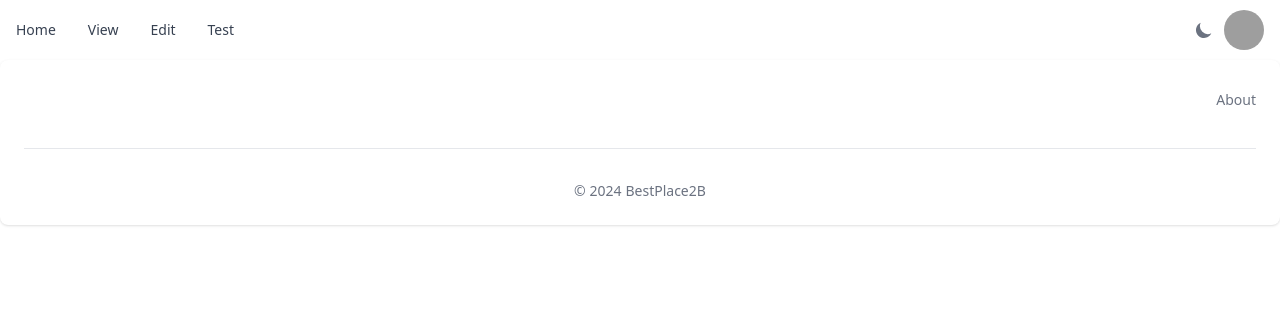
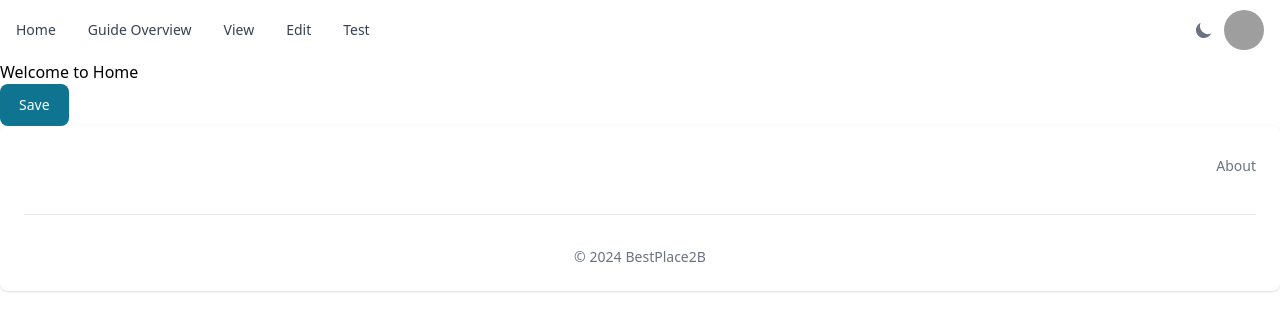
Before and after one commit to Poisonlocket/best_place_2b_baselhack_24, a React (Create React App) app in the folder code/2b-a-frontend-dev/: page /overview in a window 1280 px wide. Shown: the top 330 px of the page. Built offline with nearby package versions, Linux system fonts and the light colour scheme; grey boxes are pictures that could not be loaded.

Commit message:
feat: add overview page

```diff
--- a/code/2b-a-frontend-dev/src/App.js
+++ b/code/2b-a-frontend-dev/src/App.js
@@ -11,6 +11,7 @@ import Edit from "./pages/Edit";
 import View from "./pages/View";
 import Test from "./pages/Test";
 import OurFooter from './components/Footerbar';
+import GuideOverview from './pages/GuideOverview';
 
 
 function App() {
@@ -19,6 +20,7 @@ function App() {
       <Navbar />
       <Routes>
         <Route exact path="/" element={<Home />} />
+        <Route path="/overview" element={<GuideOverview />} />
         <Route path="/edit" element={<Edit />} />
         <Route path="/view" element={<View />} />
         <Route path="/test" element={<Test />} />
--- /dev/null
+++ b/code/2b-a-frontend-dev/src/components/AllGuides.js
@@ -0,0 +1,44 @@
+import React, { useState } from 'react';
+import { Button } from "flowbite-react"
+import axios from 'axios';
+import FormData from 'form-data';
+
+function AllGuides({ setIDList }) {
+  const [guideID, setGuideID] = useState("no_id")
+
+  async function getData() {
+    let data = new FormData();
+    for(let file of filesWithID) {
+      if(file) {
+        data.append('awesome_files', file.fileContent, guideID + "." + file.displayInfo());
+      }
+    }
+    return data;
+  }
+
+  async function storeImages() {
+    const data = await getData()
+    axios.post("http://localhost:5000/upload", data, {
+      headers: {
+        'accept': 'application/json',
+        'Content-Encoding': 'gzip',
+        'Accept-Language': 'en-US,en;q=0.8',
+        'Content-Type': `multipart/form-data; boundary=${data._boundary}`,
+      }
+    })
+      .then((response) => {
+        setGuideID(response.data.guide_id)
+        console.log(response.data.guide_id)
+      }).catch((error) => {
+        console.error(error)
+      });
+  }
+
+  return (
+    <div>
+      <Button onClick={storeImages} >Save</Button>
+    </div>
+  );
+}
+
+export default AllGuides;
--- a/code/2b-a-frontend-dev/src/components/Navbar.js
+++ b/code/2b-a-frontend-dev/src/components/Navbar.js
@@ -22,6 +22,7 @@ function OurNavbar() {
       </div>
       <Navbar.Collapse>
         <Navbar.Link href="/">Home</Navbar.Link>
+        <Navbar.Link href="/overview">Guide Overview</Navbar.Link>
         <Navbar.Link href="/view">View</Navbar.Link>
         <Navbar.Link href="/edit">Edit</Navbar.Link>
         <Navbar.Link href="/test">Test</Navbar.Link>
--- /dev/null
+++ b/code/2b-a-frontend-dev/src/pages/GuideOverview.js
@@ -0,0 +1,13 @@
+import React from "react";
+import AllGuides from "../components/AllGuides";
+
+const GuideOverview = () => {
+    return (
+        <div>
+            <h1>Welcome to Home</h1>
+            <AllGuides />
+        </div>
+    );
+};
+
+export default GuideOverview;
```
